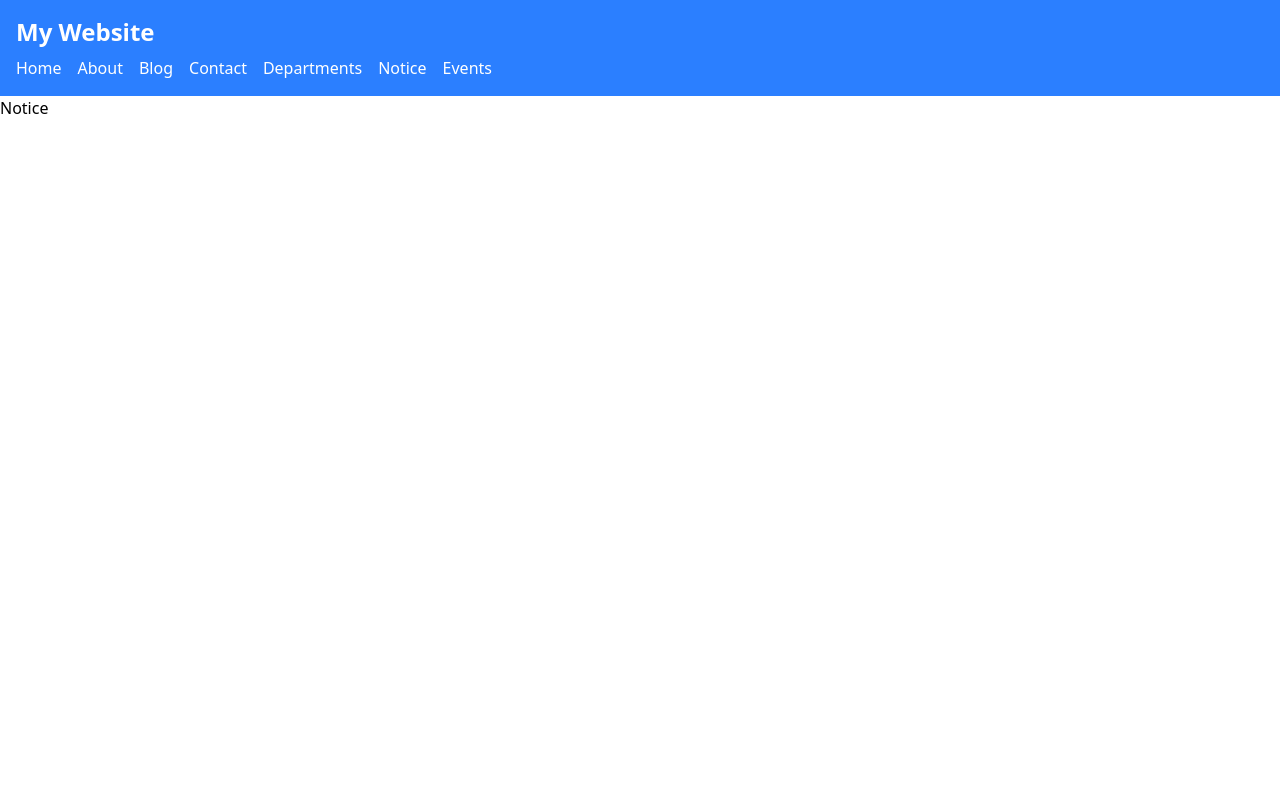
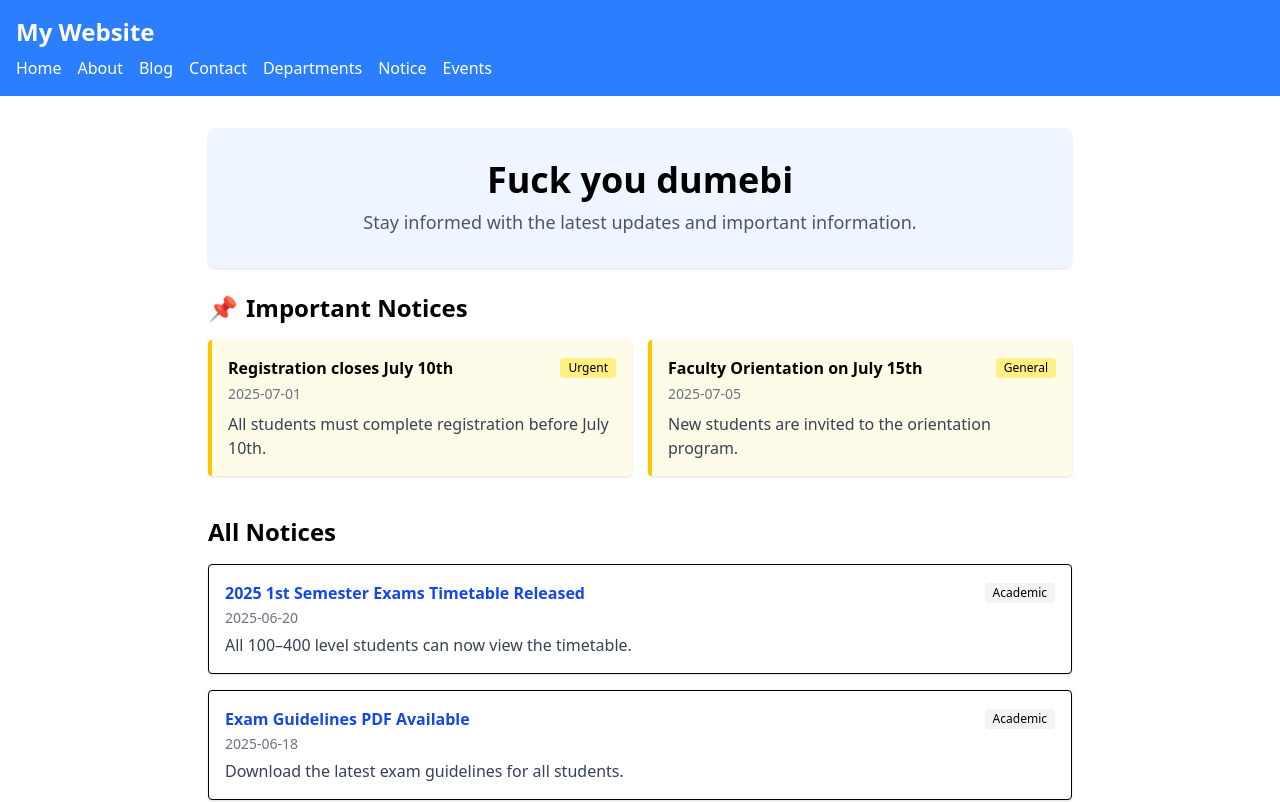
Before and after one commit to RabbitDaCoder/VTE-website, a React (Vite) app: page /notice in a window 1280 px wide. Shown: the top 802 px of the page. Built offline with nearby package versions, Linux system fonts and the light colour scheme.

Commit message:
feat: Made a dummy Notice Section

```diff
--- a/src/pages/Notice.jsx
+++ b/src/pages/Notice.jsx
@@ -1,7 +1,282 @@
-import React from "react";
+import React, { useState } from "react";
+
+// Dummy data for notices, pinned, downloads, and events
+const pinnedNotices = [
+  {
+    id: 1,
+    title: "Registration closes July 10th",
+    date: "2025-07-01",
+    category: "Urgent",
+    summary: "All students must complete registration before July 10th.",
+  },
+  {
+    id: 2,
+    title: "Faculty Orientation on July 15th",
+    date: "2025-07-05",
+    category: "General",
+    summary: "New students are invited to the orientation program.",
+  },
+];
+
+const allNotices = [
+  ...pinnedNotices,
+  {
+    id: 3,
+    title: "2025 1st Semester Exams Timetable Released",
+    date: "2025-06-20",
+    category: "Academic",
+    summary: "All 100–400 level students can now view the timetable.",
+  },
+  {
+    id: 4,
+    title: "Exam Guidelines PDF Available",
+    date: "2025-06-18",
+    category: "Academic",
+    summary: "Download the latest exam guidelines for all students.",
+  },
+  {
+    id: 5,
+    title: "Holiday Notice",
+    date: "2025-06-15",
+    category: "General",
+    summary: "The faculty will be closed for public holiday on June 25th.",
+  },
+  {
+    id: 6,
+    title: "Lab Safety Training",
+    date: "2025-06-10",
+    category: "Training",
+    summary: "Mandatory safety training for all science students.",
+  },
+  {
+    id: 7,
+    title: "Result Collection",
+    date: "2025-06-05",
+    category: "Academic",
+    summary: "Final year students can collect results from the office.",
+  },
+  {
+    id: 8,
+    title: "Library Renovation",
+    date: "2025-06-01",
+    category: "General",
+    summary: "Library will be closed for renovation from June 10th.",
+  },
+];
+
+const downloads = [
+  {
+    name: "First Semester Timetable",
+    url: "#",
+    size: "120KB",
+    desc: "PDF of the full semester timetable.",
+    icon: "🗂️",
+  },
+  {
+    name: "Exam Guidelines",
+    url: "#",
+    size: "80KB",
+    desc: "Important rules for all students.",
+    icon: "📄",
+  },
+];
+
+const dean = {
+  name: "Prof. Jane Doe",
+  img: "https://randomuser.me/api/portraits/women/44.jpg",
+  message:
+    "Welcome to the Faculty of VTE. We are committed to excellence and student success. Stay informed and reach out with any questions.",
+};
+
+const highlight = {
+  title: "🎓 Career Opportunity from Alumni – Apply Now",
+  desc: "Our alumni network is offering internship opportunities for current students. Don’t miss out!",
+  cta: "Apply Now",
+  url: "#",
+};
+
+const eventBanner = {
+  title: "🎤 Career Talk by Alumni on July 30",
+  desc: "Join us for an inspiring session with successful alumni. Open to all students.",
+  cta: "Register",
+  url: "#",
+};
+
+const NOTICES_PER_PAGE = 6;
 
 const Notice = () => {
-  return <div>Notice</div>;
+  // Pagination logic
+  const [page, setPage] = useState(1);
+  const noticesToShow = allNotices.slice(pinnedNotices.length); // exclude pinned
+  const totalPages = Math.ceil(noticesToShow.length / NOTICES_PER_PAGE);
+
+  const paginated = noticesToShow.slice(
+    (page - 1) * NOTICES_PER_PAGE,
+    page * NOTICES_PER_PAGE
+  );
+
+  return (
+    <div className="max-w-4xl mx-auto px-4 py-8 space-y-10">
+      {/* Hero Section */}
+      <section className="text-center py-8 bg-blue-50 rounded-lg shadow mb-6">
+        <h1 className="text-4xl font-semibold mb-2">Fuck you dumebi</h1>
+        <p className="text-lg text-gray-600">
+          Stay informed with the latest updates and important information.
+        </p>
+      </section>
+
+      {/* Pinned Notices */}
+      <section>
+        <h2 className="text-2xl font-bold mb-4 flex items-center gap-2">
+          <span role="img" aria-label="pin">
+            📌
+          </span>
+          Important Notices
+        </h2>
+        <div className="grid gap-4 md:grid-cols-2">
+          {pinnedNotices.map((n) => (
+            <div
+              key={n.id}
+              className="border-l-4 border-yellow-400 bg-yellow-50 p-4 rounded shadow flex flex-col"
+            >
+              <div className="flex justify-between items-center mb-1">
+                <span className="font-semibold">{n.title}</span>
+                <span className="text-xs bg-yellow-200 px-2 py-0.5 rounded">
+                  {n.category}
+                </span>
+              </div>
+              <span className="text-sm text-gray-500 mb-2">{n.date}</span>
+              <p className="text-gray-700">{n.summary}</p>
+            </div>
+          ))}
+        </div>
+      </section>
+
+      {/* Notices Feed with Pagination */}
+      <section>
+        <h2 className="text-2xl font-bold mb-4">All Notices</h2>
+        <div className="grid gap-4">
+          {paginated.map((n) => (
+            <div
+              key={n.id}
+              className="bg-white rounded shadow p-4 border hover:shadow-lg transition"
+            >
+              <div className="flex justify-between items-center">
+                <a href="#" className="font-semibold text-blue-700 hover:underline">
+                  {n.title}
+                </a>
+                <span className="text-xs bg-gray-100 px-2 py-0.5 rounded">
+                  {n.category}
+                </span>
+              </div>
+              <span className="text-sm text-gray-500">{n.date}</span>
+              <p className="text-gray-700 mt-1">{n.summary}</p>
+            </div>
+          ))}
+        </div>
+        {/* Pagination Controls */}
+        <div className="flex justify-center gap-2 mt-4">
+          <button
+            className="px-3 py-1 rounded bg-gray-200 hover:bg-gray-300"
+            onClick={() => setPage((p) => Math.max(1, p - 1))}
+            disabled={page === 1}
+          >
+            Prev
+          </button>
+          {[...Array(totalPages)].map((_, i) => (
+            <button
+              key={i}
+              className={`px-3 py-1 rounded ${
+                page === i + 1
+                  ? "bg-blue-500 text-white"
+                  : "bg-gray-100 hover:bg-gray-200"
+              }`}
+              onClick={() => setPage(i + 1)}
+            >
+              {i + 1}
+            </button>
+          ))}
+          <button
+            className="px-3 py-1 rounded bg-gray-200 hover:bg-gray-300"
+            onClick={() => setPage((p) => Math.min(totalPages, p + 1))}
+            disabled={page === totalPages}
+          >
+            Next
+          </button>
+        </div>
+      </section>
+
+      {/* Dean's Corner */}
+      <section className="bg-blue-100 rounded-lg p-6 flex flex-col md:flex-row items-center gap-6">
+        <img
+          src={dean.img}
+          alt="Dean"
+          className="w-24 h-24 rounded-full object-cover border-4 border-blue-300"
+        />
+        <div>
+          <h3 className="text-xl font-bold mb-2">Dean’s Corner</h3>
+          <blockquote className="italic text-gray-700 flex items-start gap-2">
+            <span className="text-2xl text-blue-400">“</span>
+            {dean.message}
+          </blockquote>
+          <div className="mt-2 text-sm text-gray-600 font-semibold">
+            — {dean.name}
+          </div>
+        </div>
+      </section>
+
+      {/* Downloads Section */}
+      <section>
+        <h2 className="text-2xl font-bold mb-4">Downloads & Resources</h2>
+        <div className="grid gap-4 md:grid-cols-2">
+          {downloads.map((d) => (
+            <a
+              key={d.name}
+              href={d.url}
+              className="flex items-center gap-4 bg-gray-50 p-4 rounded shadow hover:bg-blue-50 transition"
+              download
+            >
+              <span className="text-3xl">{d.icon}</span>
+              <div>
+                <div className="font-semibold">{d.name}</div>
+                <div className="text-xs text-gray-500">{d.desc}</div>
+                <div className="text-xs text-gray-400">{d.size}</div>
+              </div>
+              <span className="ml-auto text-blue-600 font-bold">Download</span>
+            </a>
+          ))}
+        </div>
+      </section>
+
+      {/* Special Callout / Highlight Banner */}
+      <section>
+        <a
+          href={highlight.url}
+          className="block bg-gradient-to-r from-yellow-300 to-orange-400 rounded-lg p-6 text-center shadow-lg hover:scale-105 transition"
+        >
+          <div className="text-xl font-bold mb-2">{highlight.title}</div>
+          <div className="mb-2">{highlight.desc}</div>
+          <span className="inline-block mt-2 bg-white text-orange-600 font-semibold px-4 py-2 rounded shadow">
+            {highlight.cta}
+          </span>
+        </a>
+      </section>
+
+      {/* Event Banner */}
+      <section>
+        <a
+          href={eventBanner.url}
+          className="block bg-blue-600 text-white rounded-lg p-6 text-center shadow-lg hover:bg-blue-700 transition"
+        >
+          <div className="text-xl font-bold mb-2">{eventBanner.title}</div>
+          <div className="mb-2">{eventBanner.desc}</div>
+          <span className="inline-block mt-2 bg-white text-blue-700 font-semibold px-4 py-2 rounded shadow">
+            {eventBanner.cta}
+          </span>
+        </a>
+      </section>
+    </div>
+  );
 };
 
 export default Notice;
```
